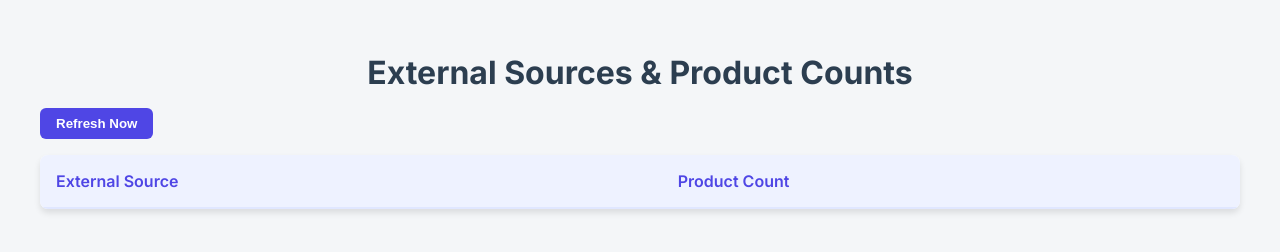
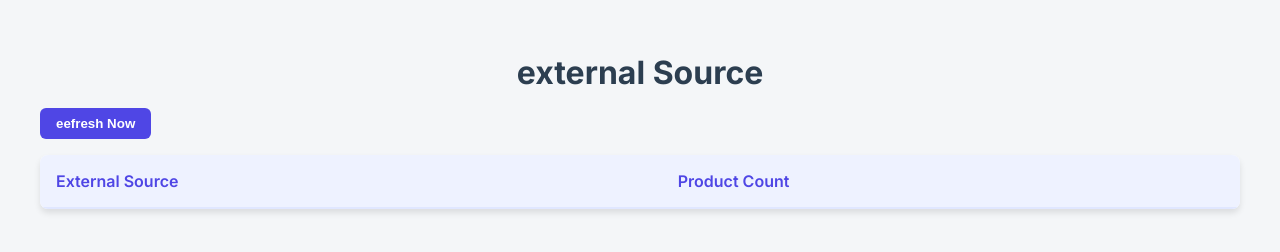
Before and after one commit to MuhamadMwaas/watch_resource, a plain HTML site: page index.html in a window 1280 px wide. Drawn offline with Linux system fonts and the light colour scheme; no server answers.

Commit message:
Update index.html

```diff
--- a/index.html
+++ b/index.html
@@ -3,7 +3,7 @@
 <head>
   <meta charset="UTF-8" />
   <meta name="viewport" content="width=device-width, initial-scale=1.0"/>
-  <title>External Sources & Product Counts</title>
+  <title>External Source</title>
   <!-- Google Font -->
   <link href="https://fonts.googleapis.com/css2?family=Inter:wght@400;600;700&display=swap" rel="stylesheet">
   <!-- Font Awesome for arrows -->
@@ -89,8 +89,8 @@
 </head>
 <body>
   <div class="container">
-    <h1>External Sources & Product Counts</h1>
-    <button id="refreshBtn" class="btn-refresh">Refresh Now</button>
+    <h1>external Source</h1>
+    <button id="refreshBtn" class="btn-refresh">eefresh Now</button>
     <div class="card">
       <table id="sourcesTable">
         <thead>
```
